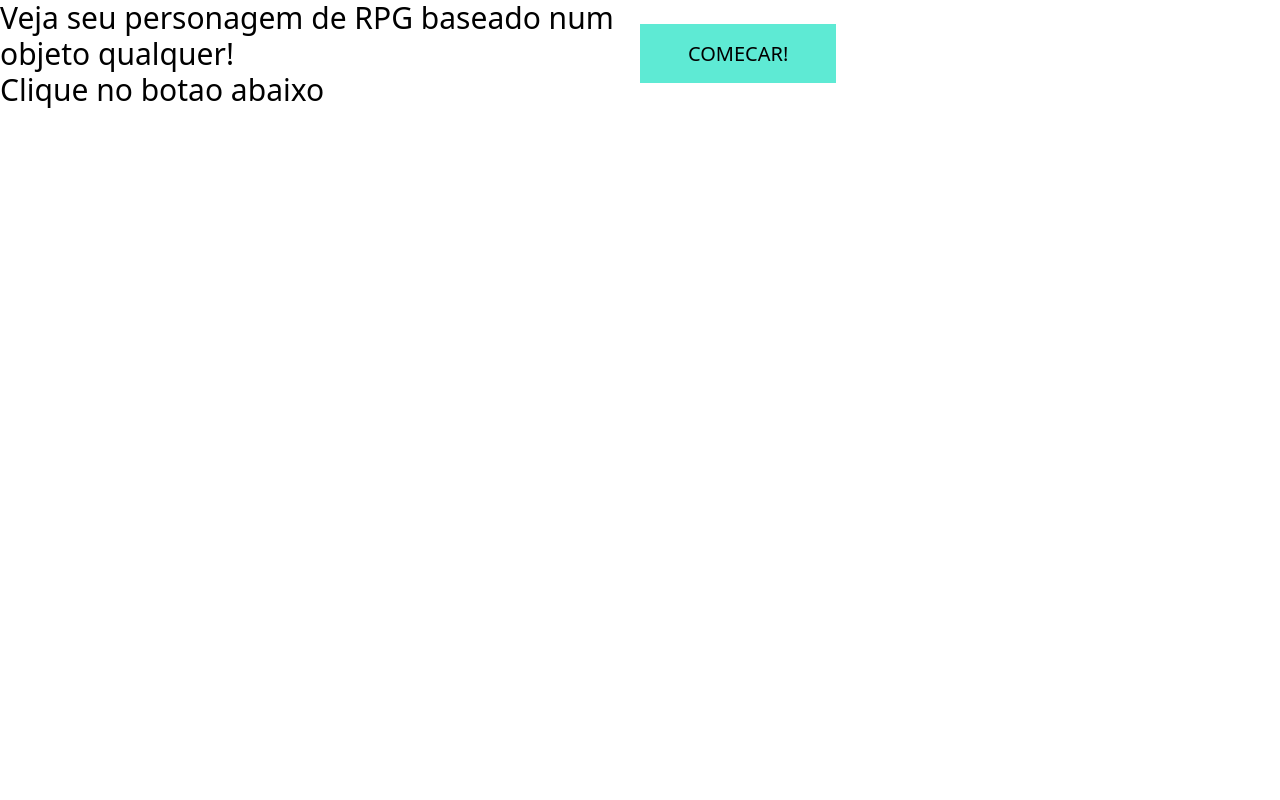
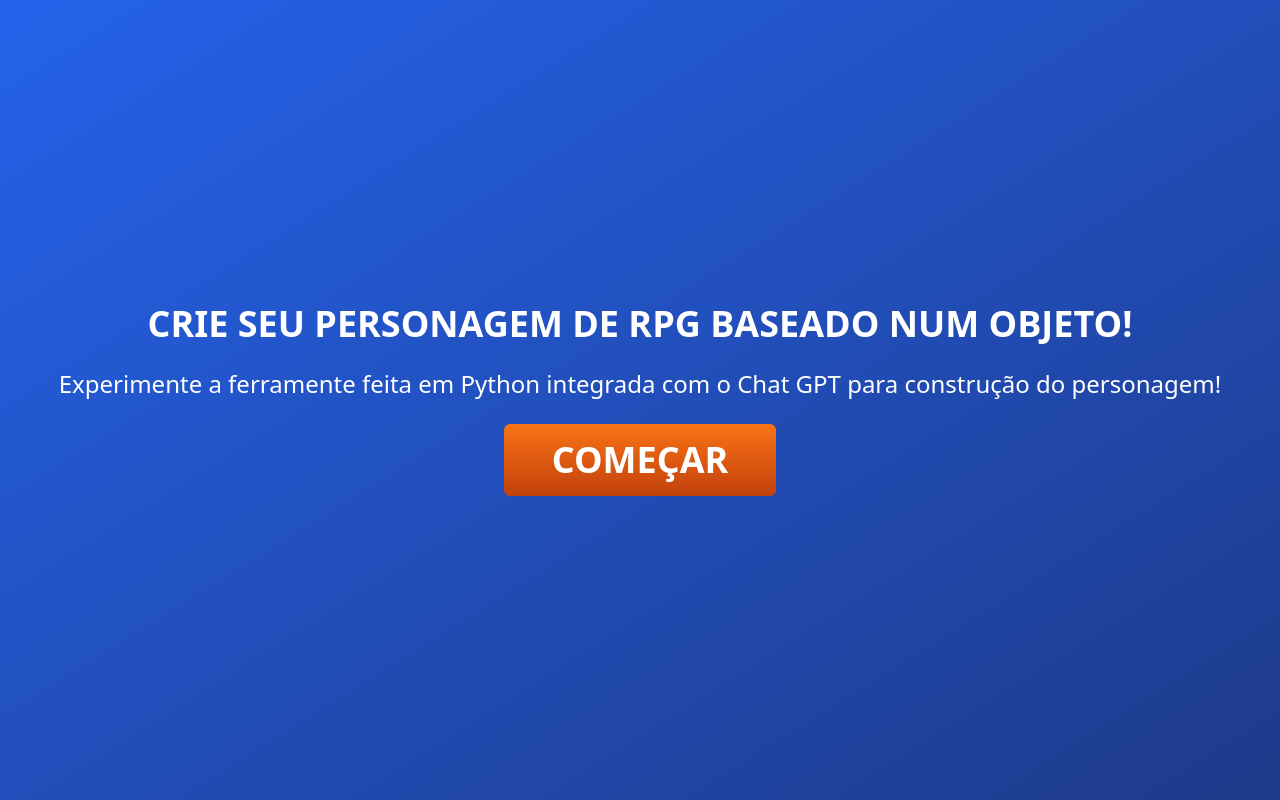
Before and after one commit to Reifendruckanzeige/app, a Flask app: page / in a window 1280 px wide. Run offline with Flask 3, Linux system fonts and the light colour scheme.

Commit message:
Changed CSS for Index page

```diff
--- a/static/css/main.css
+++ b/static/css/main.css
@@ -538,12 +538,32 @@ video {
   margin: 0px;
 }
 
+.m-4 {
+  margin: 1rem;
+}
+
+.mt-6 {
+  margin-top: 1.5rem;
+}
+
+.block {
+  display: block;
+}
+
 .flex {
   display: flex;
 }
 
+.h-screen {
+  height: 100vh;
+}
+
 .w-full {
   width: 100%;
+}
+
+.w-screen {
+  width: 100vw;
 }
 
 .flex-col {
@@ -562,14 +582,156 @@ video {
   justify-content: center;
 }
 
-.bg-teal-500 {
-  --tw-bg-opacity: 1;
-  background-color: rgb(20 184 166 / var(--tw-bg-opacity));
+.divide-indigo-400 > :not([hidden]) ~ :not([hidden]) {
+  --tw-divide-opacity: 1;
+  border-color: rgb(129 140 248 / var(--tw-divide-opacity));
+}
+
+.self-center {
+  align-self: center;
+}
+
+.rounded-sm {
+  border-radius: 0.125rem;
+}
+
+.rounded-md {
+  border-radius: 0.375rem;
+}
+
+.border-solid {
+  border-style: solid;
+}
+
+.border-red-100 {
+  --tw-border-opacity: 1;
+  border-color: rgb(254 226 226 / var(--tw-border-opacity));
 }
 
 .bg-teal-300 {
   --tw-bg-opacity: 1;
   background-color: rgb(94 234 212 / var(--tw-bg-opacity));
+}
+
+.bg-purple-300 {
+  --tw-bg-opacity: 1;
+  background-color: rgb(216 180 254 / var(--tw-bg-opacity));
+}
+
+.bg-cyan-300 {
+  --tw-bg-opacity: 1;
+  background-color: rgb(103 232 249 / var(--tw-bg-opacity));
+}
+
+.bg-purple-800 {
+  --tw-bg-opacity: 1;
+  background-color: rgb(107 33 168 / var(--tw-bg-opacity));
+}
+
+.bg-purple-700 {
+  --tw-bg-opacity: 1;
+  background-color: rgb(126 34 206 / var(--tw-bg-opacity));
+}
+
+.bg-orange-700 {
+  --tw-bg-opacity: 1;
+  background-color: rgb(194 65 12 / var(--tw-bg-opacity));
+}
+
+.bg-orange-600 {
+  --tw-bg-opacity: 1;
+  background-color: rgb(234 88 12 / var(--tw-bg-opacity));
+}
+
+.bg-gradient-to-b {
+  background-image: linear-gradient(to bottom, var(--tw-gradient-stops));
+}
+
+.bg-gradient-to-br {
+  background-image: linear-gradient(to bottom right, var(--tw-gradient-stops));
+}
+
+.bg-gradient-to-tl {
+  background-image: linear-gradient(to top left, var(--tw-gradient-stops));
+}
+
+.bg-gradient-to-tr {
+  background-image: linear-gradient(to top right, var(--tw-gradient-stops));
+}
+
+.from-orange-600 {
+  --tw-gradient-from: #ea580c var(--tw-gradient-from-position);
+  --tw-gradient-to: rgb(234 88 12 / 0) var(--tw-gradient-to-position);
+  --tw-gradient-stops: var(--tw-gradient-from), var(--tw-gradient-to);
+}
+
+.from-indigo-400 {
+  --tw-gradient-from: #818cf8 var(--tw-gradient-from-position);
+  --tw-gradient-to: rgb(129 140 248 / 0) var(--tw-gradient-to-position);
+  --tw-gradient-stops: var(--tw-gradient-from), var(--tw-gradient-to);
+}
+
+.from-indigo-600 {
+  --tw-gradient-from: #4f46e5 var(--tw-gradient-from-position);
+  --tw-gradient-to: rgb(79 70 229 / 0) var(--tw-gradient-to-position);
+  --tw-gradient-stops: var(--tw-gradient-from), var(--tw-gradient-to);
+}
+
+.from-blue-600 {
+  --tw-gradient-from: #2563eb var(--tw-gradient-from-position);
+  --tw-gradient-to: rgb(37 99 235 / 0) var(--tw-gradient-to-position);
+  --tw-gradient-stops: var(--tw-gradient-from), var(--tw-gradient-to);
+}
+
+.from-orange-500 {
+  --tw-gradient-from: #f97316 var(--tw-gradient-from-position);
+  --tw-gradient-to: rgb(249 115 22 / 0) var(--tw-gradient-to-position);
+  --tw-gradient-stops: var(--tw-gradient-from), var(--tw-gradient-to);
+}
+
+.via-indigo-400 {
+  --tw-gradient-to: rgb(129 140 248 / 0)  var(--tw-gradient-to-position);
+  --tw-gradient-stops: var(--tw-gradient-from), #818cf8 var(--tw-gradient-via-position), var(--tw-gradient-to);
+}
+
+.via-65\% {
+  --tw-gradient-via-position: 65%;
+}
+
+.via-40\% {
+  --tw-gradient-via-position: 40%;
+}
+
+.via-75\% {
+  --tw-gradient-via-position: 75%;
+}
+
+.to-teal-700 {
+  --tw-gradient-to: #0f766e var(--tw-gradient-to-position);
+}
+
+.to-indigo-600 {
+  --tw-gradient-to: #4f46e5 var(--tw-gradient-to-position);
+}
+
+.to-indigo-900 {
+  --tw-gradient-to: #312e81 var(--tw-gradient-to-position);
+}
+
+.to-blue-900 {
+  --tw-gradient-to: #1e3a8a var(--tw-gradient-to-position);
+}
+
+.to-orange-700 {
+  --tw-gradient-to: #c2410c var(--tw-gradient-to-position);
+}
+
+.to-75\% {
+  --tw-gradient-to-position: 75%;
+}
+
+.to-85\% {
+  --tw-gradient-to-position: 85%;
 }
 
 .p-0 {
@@ -595,3 +757,48 @@ video {
   font-size: 1.25rem;
   line-height: 1.75rem;
 }
+
+.text-6xl {
+  font-size: 3.75rem;
+  line-height: 1;
+}
+
+.text-4xl {
+  font-size: 2.25rem;
+  line-height: 2.5rem;
+}
+
+.text-2xl {
+  font-size: 1.5rem;
+  line-height: 2rem;
+}
+
+.text-sm {
+  font-size: 0.875rem;
+  line-height: 1.25rem;
+}
+
+.font-bold {
+  font-weight: 700;
+}
+
+.text-white {
+  --tw-text-opacity: 1;
+  color: rgb(255 255 255 / var(--tw-text-opacity));
+}
+
+@media (min-width: 768px) {
+  .md\:m-10 {
+    margin: 2.5rem;
+  }
+
+  .md\:text-2xl {
+    font-size: 1.5rem;
+    line-height: 2rem;
+  }
+
+  .md\:text-4xl {
+    font-size: 2.25rem;
+    line-height: 2.5rem;
+  }
+}
--- /dev/null
+++ b/templates/base.html
@@ -0,0 +1,14 @@
+<!DOCTYPE html>
+<html lang="en">
+<head>
+    <meta charset="UTF-8">
+    <meta name="viewport" content="width=device-width, initial-scale=1.0">
+    <link rel="stylesheet" href="/static/css/main.css">
+    <title>{% block title %} {% endblock %}</title>
+</head>
+<body class="w-screen h-screen m-0 p-0 bg-gradient-to-br from-blue-600 to-blue-900">
+    {% block content %}
+
+    {% endblock %}
+</body>
+</html>
--- a/templates/index.html
+++ b/templates/index.html
@@ -1,20 +1,14 @@
-<!DOCTYPE html>
-<html lang="en">
-<head>
-    <meta charset="UTF-8">
-    <meta name="viewport" content="width=device-width, initial-scale=1.0">
-    <link rel="stylesheet" href="/static/css/main.css">
-    <title>Home</title>
-</head>
-<body class="w-full m-0 p-0">
-    <div class="w-full flex justify-center items-center">
-        <div class="w-full">
-            <h1 class="text-3xl"> Veja seu personagem de RPG baseado num objeto qualquer! </h1>
-            <h2 class="text-3xl"> Clique no botao abaixo </h2>
-        </div>
-        <div class="w-full">
-            <a href="/setup" class="px-12 py-4 bg-teal-300 text-xl">COMECAR!</a>
+{% extends 'base.html' %}
+
+{% block title %} Home Page {% endblock %}
+
+{% block content %}
+     <div class="w-full h-screen flex justify-center items-center">
+        <div class="text-white flex flex-col justify-center items-center m-4 md:m-10">
+            <h1 class="md:text-4xl text-xl font-bold"> CRIE SEU PERSONAGEM DE RPG BASEADO NUM OBJETO! </h1> <br>
+            <p class="md:text-2xl text-md"> Experimente a ferramente feita em Python integrada com o Chat GPT para construção do personagem! </p>
+
+            <a href="/setup" class="mt-6 px-12 py-4 bg-gradient-to-b rounded-md from-orange-500 to-orange-700 font-bold md:text-4xl text-2xl">COMEÇAR</a>
         </div>
     </div>
-</body>
-</html>
+{% endblock %}
```
